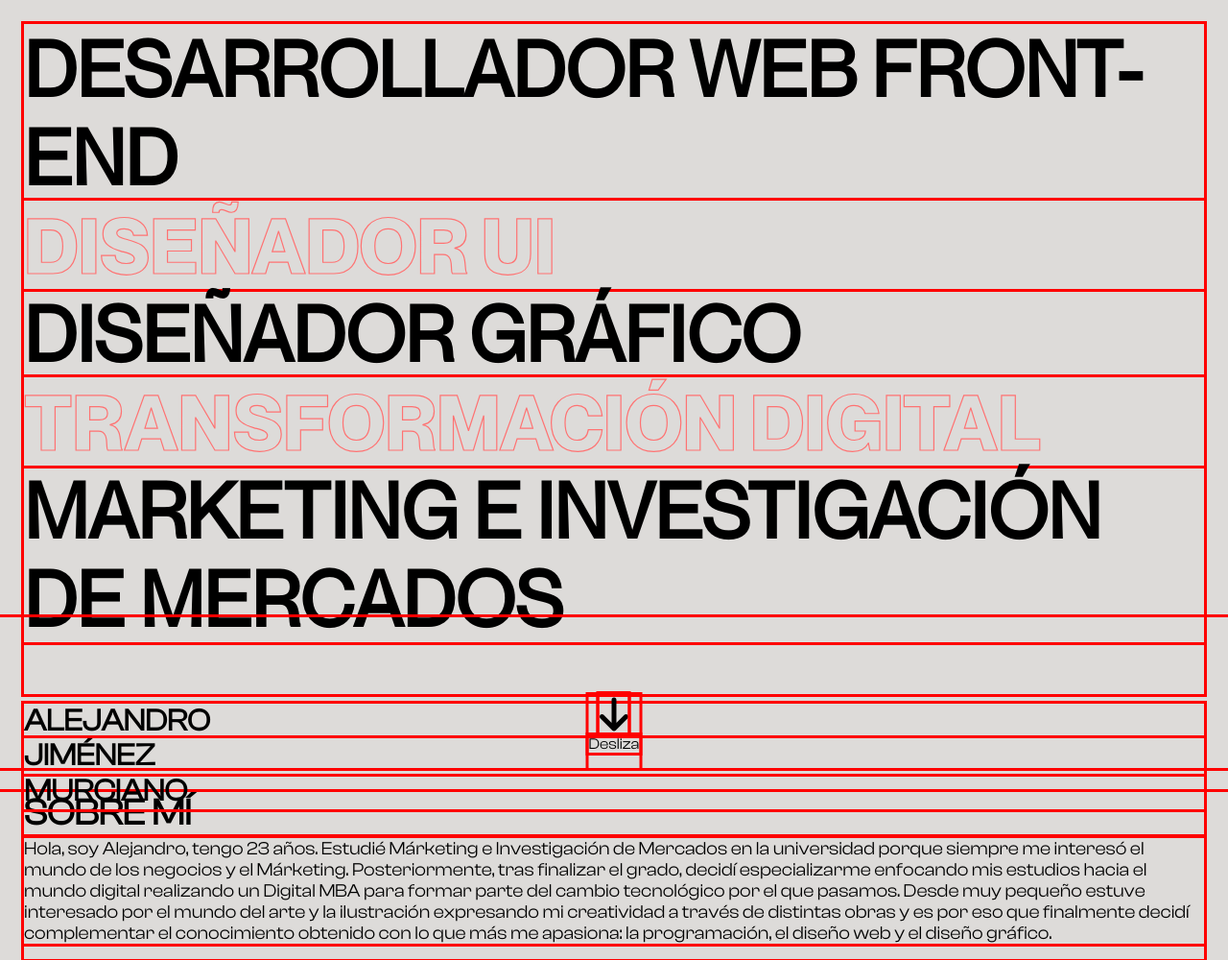
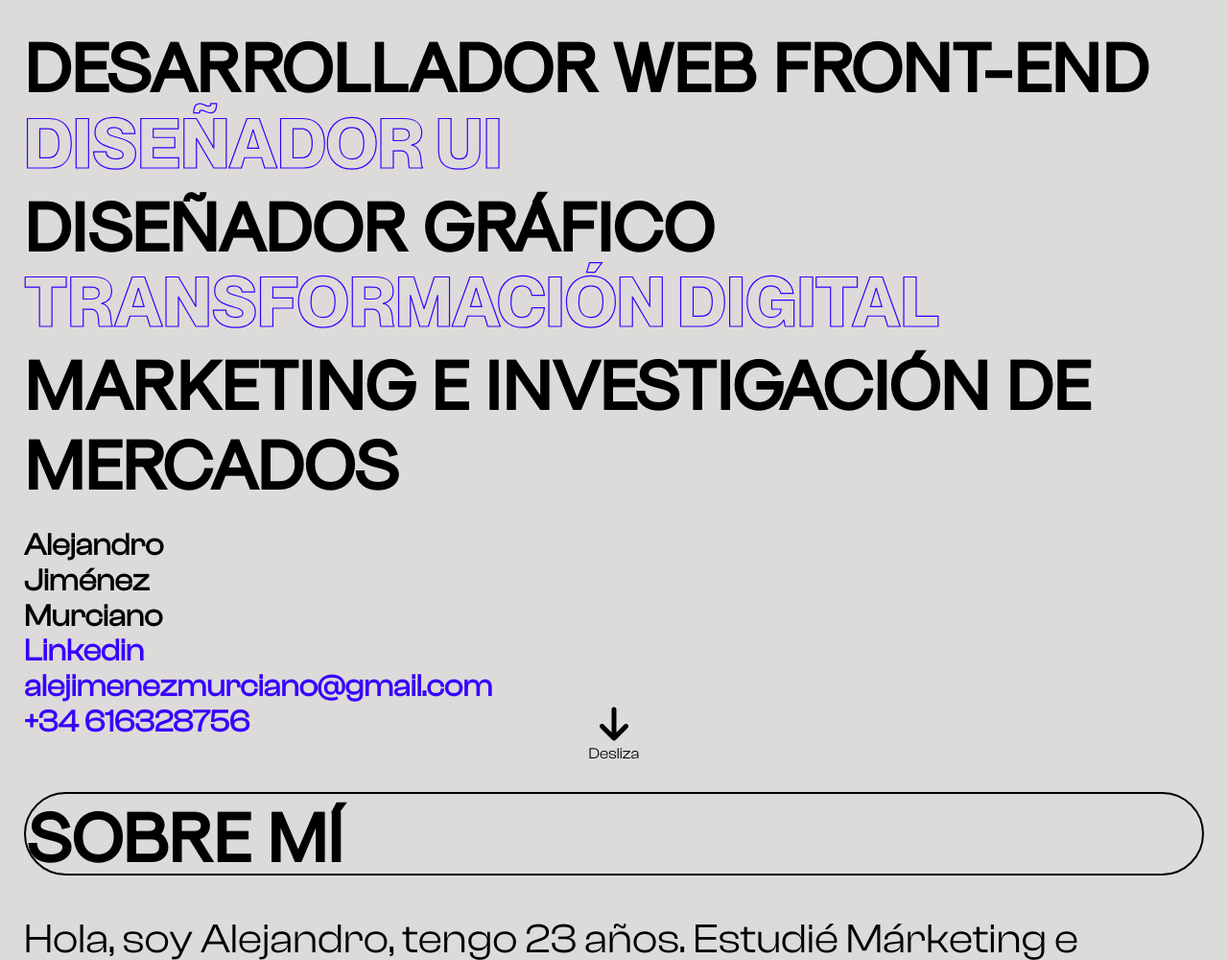
Before and after one commit to AlejandroJimenezMurciano/new-portfolio, a website built with Vite: page index.html in a window 1280 px wide. Shown: the top 1000 px of the page at 96% size. Built offline with nearby package versions, Linux system fonts and the light colour scheme; some packages are replaced by stand-ins of ours.

Commit message:
new-portfolio

```diff
--- a/index.html
+++ b/index.html
@@ -25,7 +25,7 @@
         </div>
         <div class="name__container">
           <h2 class="title name home__title">
-            ALEJANDRO<span>JIMÉNEZ</span>MURCIANO
+            Alejandro<span>Jiménez</span>Murciano<span class="blue"><a>Linkedin</a></span><span class="blue">alejimenezmurciano@gmail.com</span><span class="blue">+34 616328756</span>
           </h2>
         </div>
       </div>
@@ -53,7 +53,7 @@
       </header> -->
       <div class="about-me__flex">
         <div class="about-me__container">
-          <h3 class="about-me__title">SOBRE MÍ</h3>
+          <h3 class=" title about-me__title">SOBRE MÍ</h3>
           <p class="about-me__description">Hola, soy Alejandro, tengo 23 años.
           Estudié Márketing e Investigación de Mercados en la universidad porque siempre me interesó el mundo de los negocios y el Márketing.
           Posteriormente, tras finalizar el grado, decidí especializarme enfocando mis estudios hacia el mundo digital realizando un Digital MBA para formar parte del cambio tecnológico por el que pasamos.
--- a/src/scss/base/initial-reset.scss
+++ b/src/scss/base/initial-reset.scss
@@ -2,7 +2,7 @@
 *::after,
 *::before {
     box-sizing: border-box;
-    outline:solid red;
+    //outline:solid red;
 }
 
 img {
--- /dev/null
+++ b/src/scss/blocks/about-me-section.scss
@@ -0,0 +1,14 @@
+@use '../mixins/responsive.scss' as *;
+
+.about-me {
+   &__flex{
+      margin: 25px;
+   }
+
+   &__description{
+      margin-top: -30px;
+      @include responsive (tablet) {
+         font-size: 2.7rem;
+     }
+   }
+};
--- a/src/scss/blocks/about-me.scss
+++ /dev/null
@@ -1,8 +0,0 @@
-.about-me {
-   &__flex{
-      margin: 25px;
-   }
-   &__description{
-    margin-top: -35px;
-   }
-};
--- /dev/null
+++ b/src/scss/blocks/home-section.scss
@@ -0,0 +1,82 @@
+@use '../mixins/responsive.scss' as *;
+
+.home{
+    position: relative;
+    height: 100vh;
+
+}
+
+.home-titles__container{
+    position:relative;
+    height: 80vh;
+    display: flex;
+    flex-direction: column;
+    word-wrap: break-word;
+}
+
+.home__title{
+    margin-top: 0px;
+    display: flex;
+    flex-direction: column;
+}
+
+.title{
+    font-size: 2.4rem;
+    font-family: 'sk';
+
+    &__container{
+       margin: 25px;
+    }
+
+    @include responsive (tablet) {
+        font-size: 4.5rem;
+    }
+
+    @include responsive (laptop) {
+        font-size: 4.5rem;
+    }
+
+    @include responsive (desktop) {
+        font-size: 5.5rem;
+    }
+
+};
+
+.name{
+    font-size: 1.10rem;
+    font-family: 'clash-regular';
+    margin-top: -30px;
+
+    &__container{
+        margin-right: 25px;
+        margin-left: 25px;
+        margin-top: -15px;
+    }
+
+    @include responsive (tablet) {
+        font-size: 2rem;
+    }
+
+}
+
+.color{
+    font-family: 'montrealbold';
+    -webkit-text-stroke: 1.2px rgb(55, 0, 255);
+    color: transparent;
+}
+
+h3{
+    font-family: 'clash-regular';
+    font-size: 2.4rem;
+    margin-top: 5px;
+   border-radius: 50px;
+   border: 2px solid rgb(0, 0, 0);
+}
+
+p{
+    font-size: 1.2rem;
+}
+
+.blue{
+    color:rgb(55, 0, 255);
+}
--- a/src/scss/blocks/scroll-down.scss
+++ b/src/scss/blocks/scroll-down.scss
@@ -20,6 +20,7 @@
 
 .scroll-down{
     margin-top: 2px;
+    margin-bottom: 6px;
     font-size: 1rem;
     @include responsive (tablet){
         font-size: 1rem;
--- a/src/scss/blocks/section-home.scss
+++ /dev/null
@@ -1,5 +0,0 @@
-.home{
-    position: relative;
-    height: 100vh;
-
-}
--- a/src/scss/blocks/titles.scss
+++ b/src/scss/blocks/titles.scss
@@ -1,69 +0,0 @@
-@use '../mixins/responsive.scss' as *;
-
-.home-titles__container{
-    position:relative;
-    height: 80vh;
-    display: flex;
-    flex-direction: column;
-    word-wrap: break-word;
-}
-
-.home__title{
-    margin-top: 0px;
-    display: flex;
-    flex-direction: column;
-}
-
-.title{
-    font-size: 2.3rem;
-    font-family: 'montreal';
-
-    &__container{
-       margin: 25px;
-    }
-
-    @include responsive (tablet) {
-        font-size: 4.5rem;
-    }
-
-    @include responsive (laptop) {
-        font-size: 5rem;
-    }
-
-    @include responsive (desktop) {
-        font-size: 6.5rem;
-    }
-
-}
-
-.name{
-    font-size: 1.10rem;
-    font-family: 'clash-regular';
-
-    &__container{
-        margin-right: 25px;
-        margin-left: 25px;
-        margin-top: -15px;
-    }
-
-    @include responsive (tablet) {
-        font-size: 2rem;
-    }
-
-}
-
-.color{
-    font-family: 'montrealbold';
-    -webkit-text-stroke: 1.2px rgb(255, 114, 114);
-    color: transparent;
-}
-
-h3{
-    font-family: 'clash-regular';
-    font-size: 2.4rem;
-    margin-top: 5px;
-}
-
-p{
-    font-size: 1.2rem;
-}
--- a/src/scss/config/fonts.scss
+++ b/src/scss/config/fonts.scss
@@ -37,11 +37,6 @@
 
 //nuevos
 @font-face {
-    font-family: 'humane-regular';
-    src: url('/fonts/Humane-Regular.otf');
+    font-family: 'sk';
+    src: url('/fonts/Sk-Modernist-Regular.otf');
 }
-
-@font-face {
-    font-family: 'humane-medium';
-    src: url('/fonts/Humane-Medium.otf');
-}
--- a/src/scss/styles.scss
+++ b/src/scss/styles.scss
@@ -3,9 +3,8 @@
 @use 'config/variables.scss';
 @use 'config/fonts.scss';
 @use 'blocks/body.scss';
-@use 'blocks/section-home.scss';
-@use 'blocks/titles.scss';
+@use 'blocks/home-section.scss';
 @use 'blocks/scroll-down.scss';
 @use 'blocks/texts.scss';
 @use 'blocks/menu.scss';
-@use 'blocks/about-me.scss';
+@use 'blocks/about-me-section.scss';
```
Also changed, not shown: public/fonts/Sk-Modernist-Regular.otf (added).
